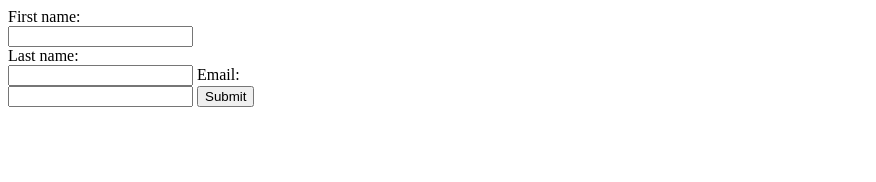
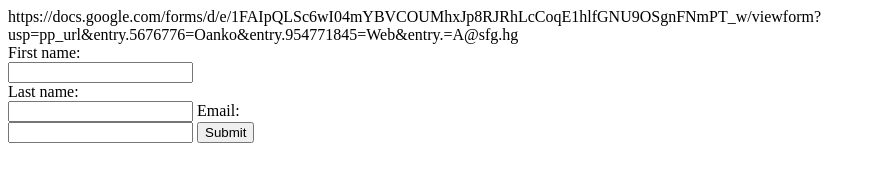
Before and after one commit to Oanko/test, a plain HTML site: page index.html in a window 1280 px wide. Shown: the whole page, without its empty margins (0-876 px from the left). Drawn offline with Linux system fonts and the light colour scheme.

Commit message:
Update index.html

```diff
--- a/index.html
+++ b/index.html
@@ -1,5 +1,5 @@
-
-<form name="gform" id="gform" enctype="text/plain" action="https://docs.google.com/forms/d/1FAIpQLSc6wI04mYBVCOUMhxJp8RJRhLcCoqE1hlfGNU9OSgnFNmPT_w/formResponse?" target="hidden_iframe" onsubmit="submitted=true;">
+https://docs.google.com/forms/d/e/1FAIpQLSc6wI04mYBVCOUMhxJp8RJRhLcCoqE1hlfGNU9OSgnFNmPT_w/viewform?usp=pp_url&entry.5676776=Oanko&entry.954771845=Web&entry.=A@sfg.hg
+<form name="gform" id="gform" enctype="text/plain" action="https://docs.google.com/forms/d/e/1FAIpQLSc6wI04mYBVCOUMhxJp8RJRhLcCoqE1hlfGNU9OSgnFNmPT_w/formResponse?" target="hidden_iframe" onsubmit="submitted=true;">
   First name:<br>
   <input type="text" name="entry.5676776" id="entry.5676776"><br>
   Last name:<br>
```
